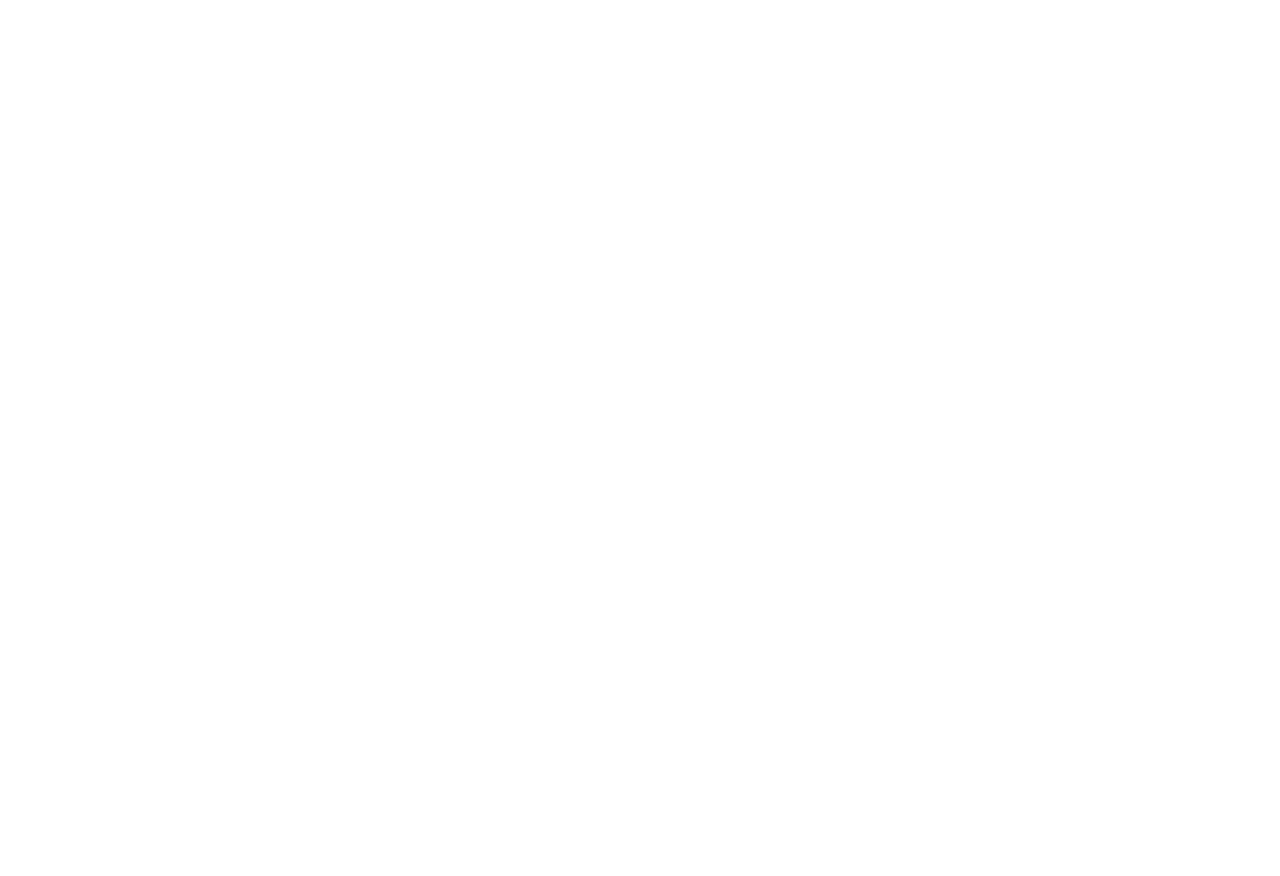
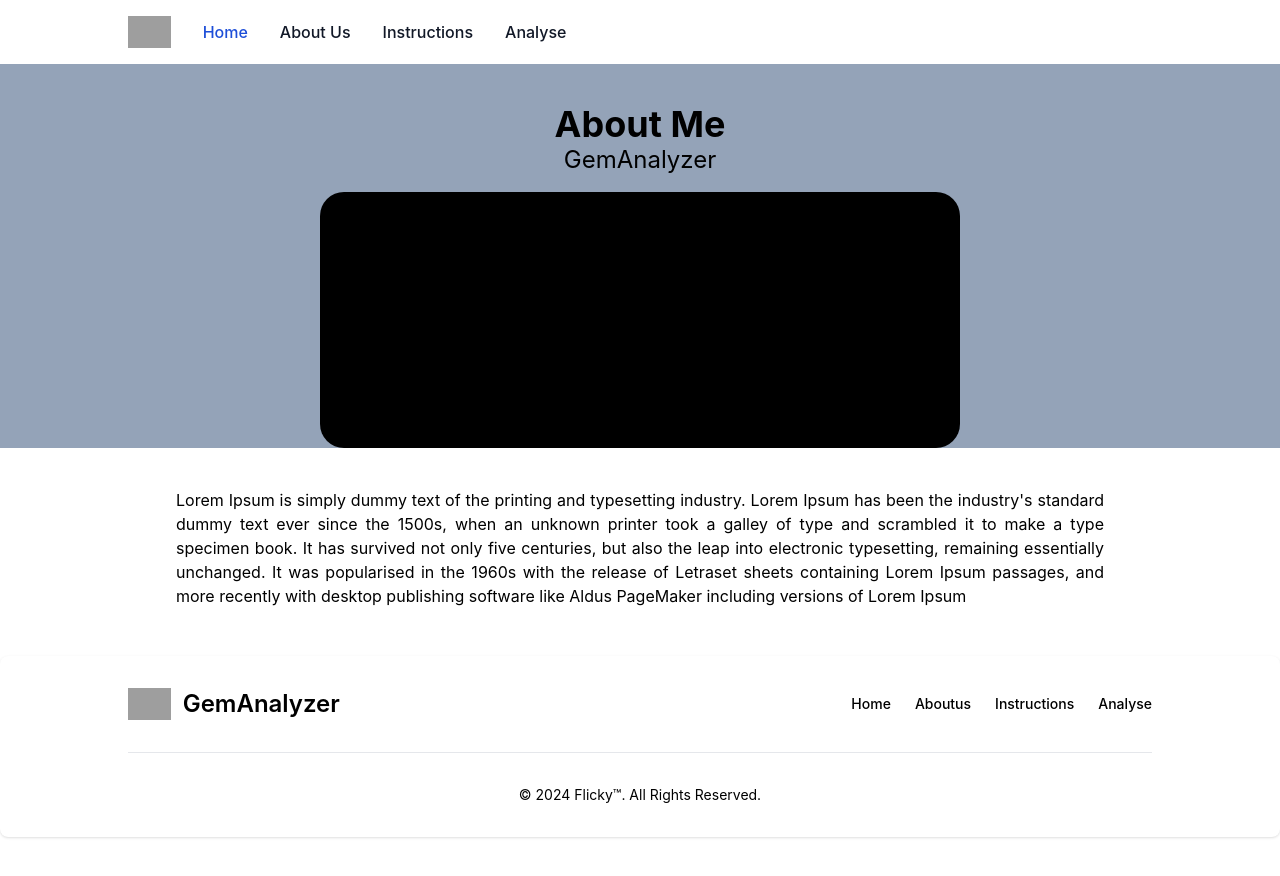
Before and after one commit to kelumsri/Gem-Analyzer, a React (Create React App) app in the folder client/: page /about in a window 1280 px wide. Before the commit this address had no page. Shown: the top 876 px of the page. Before the commit the page ends 800 px from the top, so only its background shows below. Built offline with nearby package versions, Linux system fonts and the light colour scheme; grey boxes are pictures that could not be loaded.

Commit message:
finalized UI without image

```diff
--- a/client/src/App.js
+++ b/client/src/App.js
@@ -4,6 +4,7 @@
 import ImageUploader from "./page/ImageUploader";
 import Result from "./page/Result";
 import Instructions from "./page/Instructions";
+import About from "./page/About";
 
 function App() {
     return (
@@ -13,7 +14,8 @@
                     <Route path="/" element={<Landingpage />} />
                     <Route path="/imageuploader" element={<ImageUploader />} />
                     <Route path="/result" element={<Result />} />
-                    <Route path="/Instructions" element={<Instructions/>}/>
+                    <Route path="/instructions" element={<Instructions/>}/>
+                    <Route path="/about" element={<About />} />
                 </Routes>
             </Router>
         </div>
--- a/client/src/components/Footer.jsx
+++ b/client/src/components/Footer.jsx
@@ -5,7 +5,7 @@
     return (
         <div>
             <footer class="bg-white rounded-lg shadow my-12">
-                <div class="w-full max-w-screen-xl mx-auto p-4 md:py-8">
+                <div class=" me-28 ms-28 mx-auto p-4 md:py-8">
                     <div class="sm:flex sm:items-center sm:justify-between">
                         <a
                             href="/"
--- a/client/src/components/Topnav.jsx
+++ b/client/src/components/Topnav.jsx
@@ -3,8 +3,8 @@
 function Topnav() {
     return (
         <div>
-            <nav class="bg-white border-black  ">
-                <div class="max-w-screen-xl flex flex-wrap items-center justify-items-start mx-auto p-4">
+            <nav class="bg-white border-black   ">
+                <div class=" me-28 ms-28 flex flex-wrap items-center justify-items-start mx-auto p-4">
                     <a
                         href="https://flowbite.com/"
                         class="flex items-center space-x-3 rtl:space-x-reverse"
@@ -51,7 +51,7 @@
                             </li>
                             <li>
                                 <a
-                                    href="/"
+                                    href="/about"
                                     class="block py-2 px-3 text-gray-900 rounded hover:bg-gray-100 md:hover:bg-transparent md:border-0 md:hover:text-blue-700 md:p-0 "
                                 >
                                     About Us
@@ -59,7 +59,7 @@
                             </li>
                             <li>
                                 <a
-                                    href="/"
+                                    href="/instructions"
                                     class="block py-2 px-3 text-gray-900 rounded hover:bg-gray-100 md:hover:bg-transparent md:border-0 md:hover:text-blue-700 md:p-0 "
                                 >
                                     Instructions
--- /dev/null
+++ b/client/src/page/About.jsx
@@ -0,0 +1,35 @@
+import React from 'react'
+import Topnav from '../components/Topnav'
+import Footer from '../components/Footer'
+
+function About() {
+  return (
+    <>
+    <div>
+        <Topnav/>
+    </div>
+    <div className=" flex flex-col justify-end items-center ">
+        <div className=' bg-slate-400 w-full h-96'>
+        <p class="text-4xl font-bold justify-normal text-center items-center mt-10">About Me</p>
+        <p class="text-2xl p-0 m-0 text-center items-center mb-10">GemAnalyzer</p>
+        </div>
+        <div className=' bg-black w-6/12 rounded-3xl h-64 z-10 absolute '></div>
+    </div>
+    <div className=' '>
+
+    <p className='ps-44 pe-44 pt-10 text-justify'>Lorem Ipsum is simply dummy text of the printing and typesetting industry.
+        Lorem Ipsum has been the industry's standard dummy text ever since the 1500s,
+        when an unknown printer took a galley of type and scrambled it to make a type specimen book.
+        It has survived not only five centuries, but also the leap into electronic typesetting,
+        remaining essentially unchanged. It was popularised in the 1960s with the release of
+        Letraset sheets containing Lorem Ipsum passages, and more recently with desktop publishing
+        software like Aldus PageMaker including versions of Lorem Ipsum</p>
+    </div>
+    <div>
+        <Footer/>
+    </div>
+    </>
+  )
+}
+
+export default About
--- a/client/src/page/ImageUploader.jsx
+++ b/client/src/page/ImageUploader.jsx
@@ -1,5 +1,6 @@
 import React, { useState } from "react";
 import Topnav from "../components/Topnav";
+import Footer from "../components/Footer";
 
 const Form = () => {
     const [email, setEmail] = useState("");
@@ -149,8 +150,12 @@
                             Continue
                         </button>
                     </div>
+
                 </form>
             </div>
+            <div>
+                        <Footer/>
+                    </div>
         </>
     );
 };
--- a/client/src/page/Instructions.jsx
+++ b/client/src/page/Instructions.jsx
@@ -1,8 +1,12 @@
 import React from "react";
+import Topnav from "../components/Topnav";
+import Footer from "../components/Footer";
 
 function Instructions() {
     return (<>
-
+        <div>
+            <Topnav/>
+        </div>
         <div className=" flex flex-col justify-center items-center ">
             <div className="  w-6/12 h-64  flex flex-col items-center rounded-3xl bg-slate-200">
                 <p class="text-4xl font-bold pt-10 my-4 text-center items-center">
@@ -14,14 +18,29 @@
                 </p>
             </div>
             <div className="w-6/12 h-64  flex flex-col items-center rounded-3xl bg-slate-200 my-16 ">
-               <div>
-
+               <div className="flex gap-4 me-4 ms-4">
+               <img class=" w-56 rounded-xl mt-4 overflow-hidden shadow-lg"  src="https://media.istockphoto.com/id/1397823124/photo/set-of-natural-colored-gemstones.webp?b=1&s=170667a&w=0&k=20&c=86GQXiJItpfq-s12iF-Ho7BtOnpdWaa3f4jpIUf3uMs=" alt="Sunset in the mountains "></img>
+               <img class=" w-56 rounded-xl mt-4 overflow-hidden shadow-lg"  src="https://media.istockphoto.com/id/1397823124/photo/set-of-natural-colored-gemstones.webp?b=1&s=170667a&w=0&k=20&c=86GQXiJItpfq-s12iF-Ho7BtOnpdWaa3f4jpIUf3uMs=" alt="Sunset in the mountains "></img>
+               <img class=" w-56 rounded-xl mt-4 overflow-hidden shadow-lg"  src="https://media.istockphoto.com/id/1397823124/photo/set-of-natural-colored-gemstones.webp?b=1&s=170667a&w=0&k=20&c=86GQXiJItpfq-s12iF-Ho7BtOnpdWaa3f4jpIUf3uMs=" alt="Sunset in the mountains "></img>
+               <img class=" w-56 rounded-xl mt-4 overflow-hidden shadow-lg"  src="https://media.istockphoto.com/id/1397823124/photo/set-of-natural-colored-gemstones.webp?b=1&s=170667a&w=0&k=20&c=86GQXiJItpfq-s12iF-Ho7BtOnpdWaa3f4jpIUf3uMs=" alt="Sunset in the mountains "></img>
                </div>
                <div>
-
+               <button
+                            type="button"
+                            class=" mt-4 w-28  py-2.5 px-5 me-2 mb-2 text-sm font-medium text-white focus:outline-none bg-black rounded-full border border-gray-200 hover:bg-gray-100 hover:text-blue-700 focus:z-10 focus:ring-4 focus:ring-gray-100 "
+                        >
+                            All
+                        </button>
+                        <button
+                            type="button"
+                            class=" mt-4 w-28 py-2.5 px-5 me-2 mb-2 text-sm font-medium text-white focus:outline-none bg-black rounded-full border border-gray-200 hover:bg-gray-100 hover:text-blue-700 focus:z-10 focus:ring-4 focus:ring-gray-100 "
+                        >
+                            Rounded
+                        </button>
                </div>
             </div>
         </div>
+        <Footer/>
         </>
     );
 }
```
